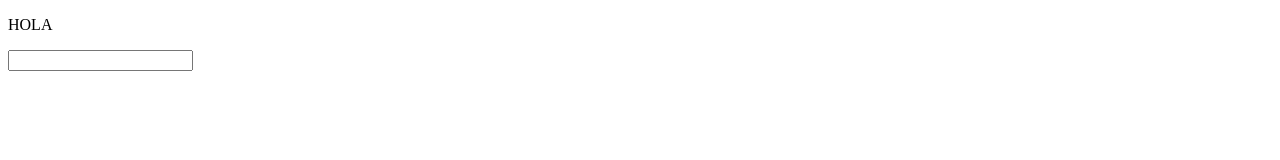
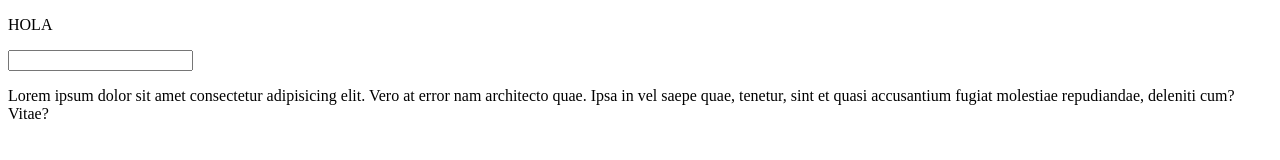
Before and after one commit to lPatrickll/tec-web-project-1, a plain HTML site: page index.html in a window 1280 px wide. Drawn offline with Linux system fonts and the light colour scheme.

Commit message:
primer commit

```diff
--- a/index.html
+++ b/index.html
@@ -8,5 +8,6 @@
 <body>
     <p>HOLA</p>
     <input type="text">
+    <p>Lorem ipsum dolor sit amet consectetur adipisicing elit. Vero at error nam architecto quae. Ipsa in vel saepe quae, tenetur, sint et quasi accusantium fugiat molestiae repudiandae, deleniti cum? Vitae?</p>
 </body>
 </html>
```
